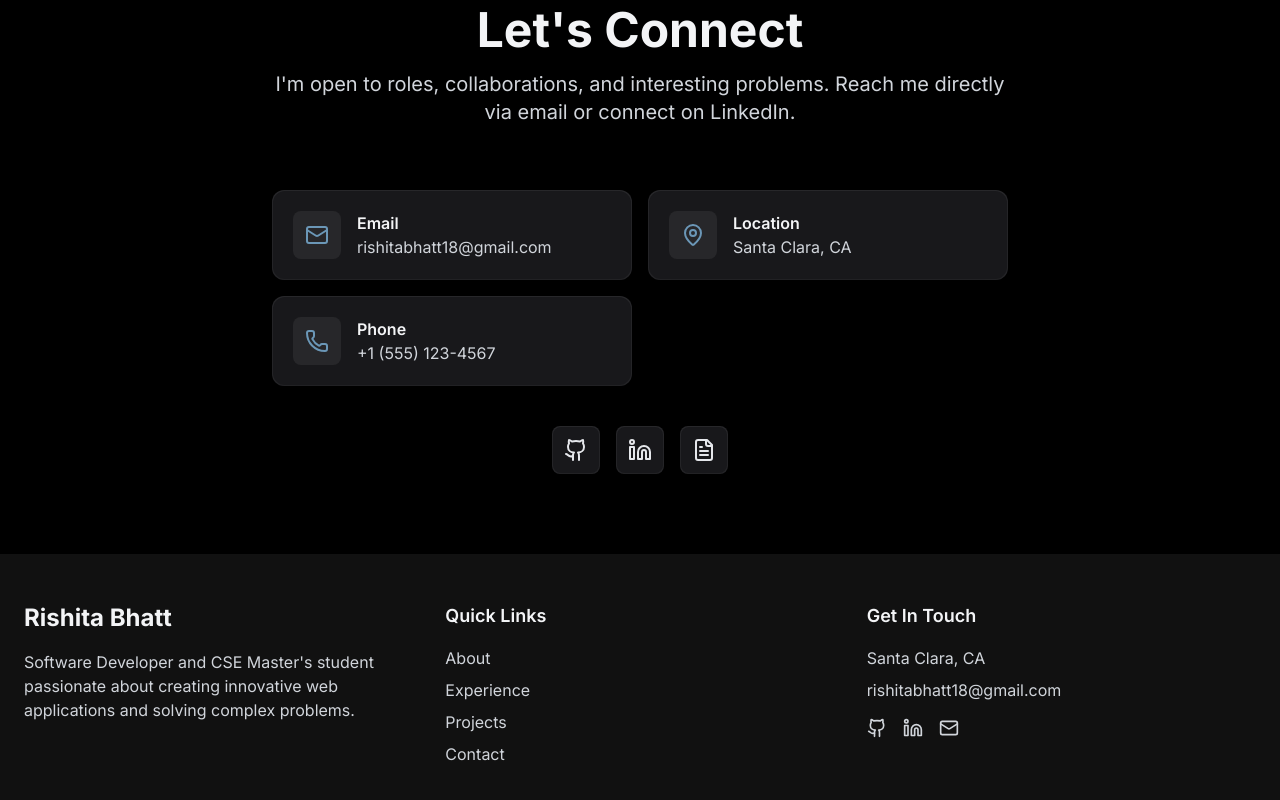
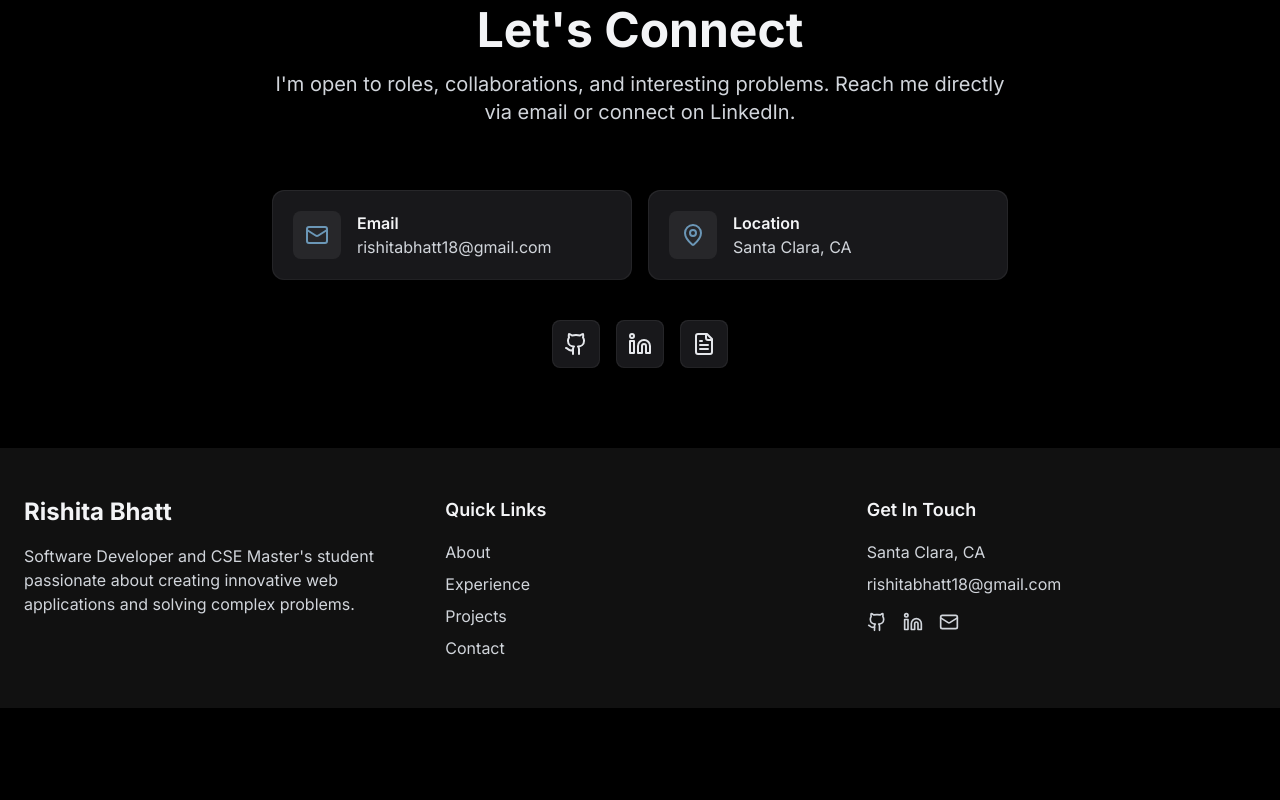
Before and after one commit to bhattrishita/portfolio, a Next.js app: page / in a window 1280 px wide. Shown: the part 2957-3757 px from the top of the page. After the commit the page ends 3665 px from the top, so only its background shows below. Built offline with nearby package versions, Linux system fonts and the light colour scheme.

Commit message:
Remove phone contact card from Contact section

```diff
--- a/src/components/Contact.tsx
+++ b/src/components/Contact.tsx
@@ -1,7 +1,7 @@
 'use client'
 
 import { motion } from 'framer-motion'
-import { Mail, Phone, MapPin, Github, Linkedin, FileText } from 'lucide-react'
+import { Mail, MapPin, Github, Linkedin, FileText } from 'lucide-react'
 
 const Contact = () => {
 
@@ -17,12 +17,6 @@ const Contact = () => {
       title: 'Location',
       value: 'Santa Clara, CA',
       href: '#'
-    },
-    {
-      icon: Phone,
-      title: 'Phone',
-      value: '+1 (555) 123-4567',
-      href: 'tel:+15551234567'
     }
   ]
 
```
